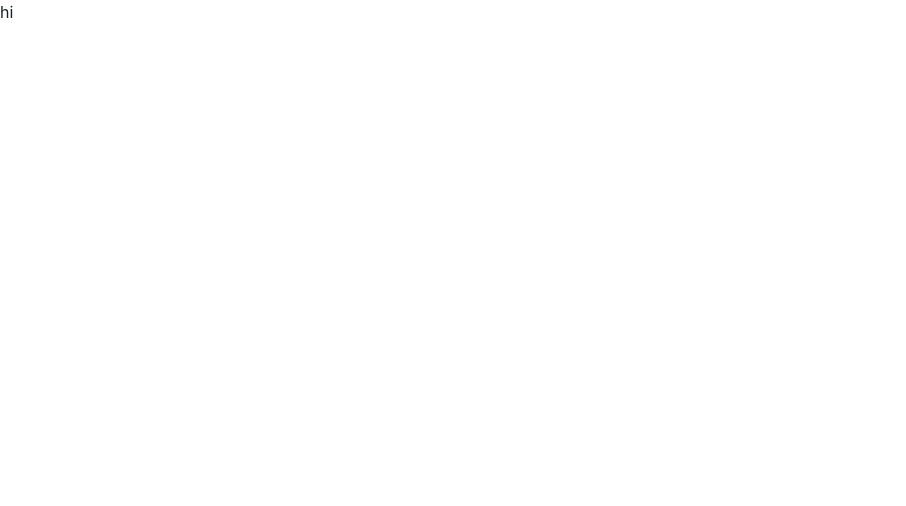
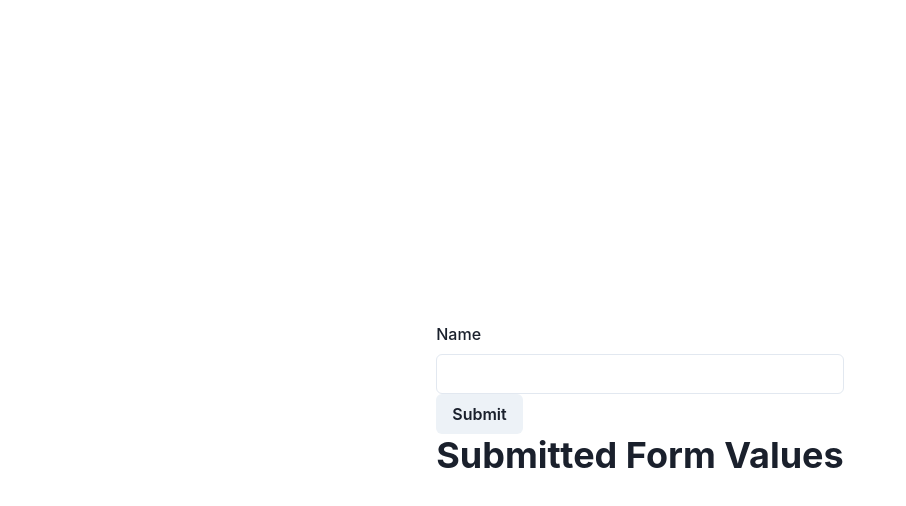
Before and after one commit to TClark1011/next-dnd-character-sheet-practice, a Next.js app: page / in a window 1280 px wide. Shown: the top 506 px of the page, without its empty margins (0-906 px from the left). Built offline with nearby package versions, Linux system fonts and the light colour scheme.

Commit message:
setup form stuff

```diff
--- a/package.json
+++ b/package.json
@@ -11,10 +11,12 @@
     "@chakra-ui/theme-tools": "1.1.2",
     "@emotion/react": "11.1.5",
     "@emotion/styled": "11.1.5",
+    "@hookform/resolvers": "^2.8.2",
     "framer-motion": "^4.0.3",
     "next": "^11.1.2",
     "react": "^17.0.2",
     "react-dom": "^17.0.2",
+    "react-hook-form": "^7.17.1",
     "zod": "^3.9.8"
   },
   "devDependencies": {
--- a/src/components/Providers.tsx
+++ b/src/components/domain/Providers.tsx
@@ -1,5 +1,5 @@
 import { ChakraProvider } from '@chakra-ui/react';
-import theme from '../theme';
+import theme from '../../theme';
 
 const Providers: React.FC = ({ children }) => (
 	<ChakraProvider resetCSS theme={theme}>
--- /dev/null
+++ b/src/components/reusable/FormFieldWrapper.tsx
@@ -0,0 +1,72 @@
+import {
+	FormControl,
+	FormControlProps,
+	FormHelperText,
+	FormLabel,
+	FormLabelProps,
+	FormErrorMessage
+} from '@chakra-ui/react';
+import { useCallback } from 'react';
+import {
+	FieldValues,
+	useFormContext,
+	UseFormRegister,
+	UseFormRegisterReturn
+} from 'react-hook-form';
+
+export type FormFieldWrapperProps<FieldProps extends FieldValues = any> =
+	(FormControlProps & {
+		label?: string;
+		helperText?: string;
+		errorMessage?: string;
+	}) &
+		(
+			| {
+					children: JSX.Element;
+					registration?: never;
+			  }
+			| {
+					children: (p: UseFormRegisterReturn) => JSX.Element;
+					registration: Parameters<UseFormRegister<FieldProps>>;
+			  }
+		);
+
+const FormFieldWrapper = <FieldProps extends FieldValues>({
+	label,
+	helperText,
+	children,
+	registration,
+	...props
+}: React.PropsWithChildren<FormFieldWrapperProps<FieldProps>>): JSX.Element => {
+	const {
+		register,
+		formState: { errors }
+	} = useFormContext();
+
+	const getRegistrationDependantProps = useCallback(
+		<T extends {}>(dependantProps: Partial<T>) =>
+			registration ? dependantProps : {},
+		[registration]
+	);
+
+	const formControlProps = getRegistrationDependantProps<FormControlProps>({
+		isInvalid: errors[registration[0]]
+	});
+	const formLabelProps = getRegistrationDependantProps<FormLabelProps>({
+		htmlFor: registration[0]
+	});
+
+	return (
+		<FormControl {...formControlProps} {...props}>
+			{label && <FormLabel {...formLabelProps}>{label}</FormLabel>}
+			{typeof children === 'function'
+				? children(register(...registration))
+				: children}
+			{helperText && <FormHelperText>{helperText}</FormHelperText>}
+			{registration && errors[registration[0]]?.message && (
+				<FormErrorMessage>{errors[registration[0]].message}</FormErrorMessage>
+			)}
+		</FormControl>
+	);
+};
+export default FormFieldWrapper;
--- /dev/null
+++ b/src/components/reusable/Page.tsx
@@ -0,0 +1,9 @@
+import { Box, BoxProps } from '@chakra-ui/react';
+
+const Page: React.FC<BoxProps> = ({ children, ...props }) => (
+	<Box width="100%" minHeight="100vh" {...props}>
+		{children}
+	</Box>
+);
+
+export default Page;
--- a/src/pages/_app.tsx
+++ b/src/pages/_app.tsx
@@ -1,12 +1,10 @@
-import { AppProps } from "next/app";
-import Providers from "../components/Providers";
+import { AppProps } from 'next/app';
+import Providers from '../components/domain/Providers';
 
-function MyApp({ Component, pageProps }: AppProps) {
-	return (
-		<Providers>
-			<Component {...pageProps} />
-		</Providers>
-	);
-}
+const MyApp = ({ Component, pageProps }: AppProps): JSX.Element => (
+	<Providers>
+		<Component {...pageProps} />
+	</Providers>
+);
 
 export default MyApp;
--- a/src/pages/index.tsx
+++ b/src/pages/index.tsx
@@ -1,5 +1,38 @@
-import { Box } from '@chakra-ui/react';
+import { Center, Input, Button, Box, Heading } from '@chakra-ui/react';
+import { FormProvider, useForm } from 'react-hook-form';
+import { zodResolver } from '@hookform/resolvers/zod';
+import { z } from 'zod';
+import { useState } from 'react';
+import FormFieldWrapper from '../components/reusable/FormFieldWrapper';
+import Page from '../components/reusable/Page';
+import Character from '../types/Character';
 
-const Index: React.FC = () => <Box>hi</Box>;
+const Index: React.FC = () => {
+	const formProps = useForm({
+		resolver: zodResolver(Character.pick({ name: true }))
+	});
+	const [formValue, setFormValue] = useState<any>();
+	return (
+		<Page as={Center}>
+			<Box>
+				<FormProvider {...formProps}>
+					<form onSubmit={formProps.handleSubmit((d) => setFormValue(d))}>
+						<FormFieldWrapper<z.infer<typeof Character>>
+							registration={['name']}
+							label="Name"
+						>
+							{(r) => <Input {...r} />}
+						</FormFieldWrapper>
+						<Button type="submit">Submit</Button>
+					</form>
+				</FormProvider>
+				<Box>
+					<Heading>Submitted Form Values</Heading>
+					<Box>{JSON.stringify(formValue, null, 2)}</Box>
+				</Box>
+			</Box>
+		</Page>
+	);
+};
 
 export default Index;
--- a/src/types/Character.ts
+++ b/src/types/Character.ts
@@ -4,7 +4,7 @@ import IdentifiableObject from './IdentifiableObject';
 import Skill from './Skill';
 
 const Character = IdentifiableObject.extend({
-	name: z.string(),
+	name: z.string().nonempty({ message: 'Please provide a name' }),
 	class: z.string(),
 	race: z.string(),
 	skills: Skill.array(),
```
Also changed, not shown: .eslintrc.js, 1 other file (tests, documents, lock files or other folders).
